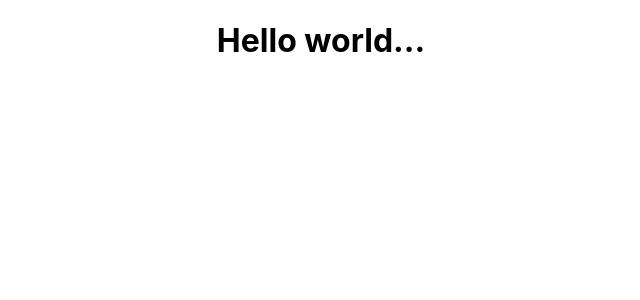
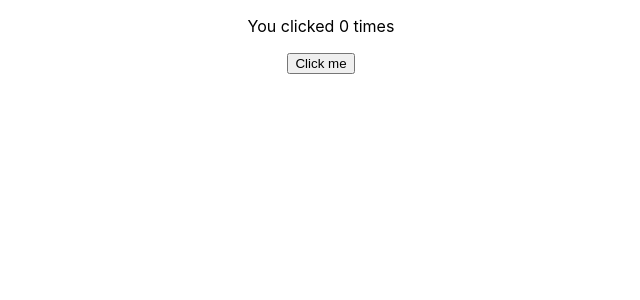
Before and after one commit to manipandi/react_js, a React (Create React App) app: page / in a window 1280 px wide. Shown: the top 300 px of the page, without its empty margins (319-959 px from the left). Built offline with nearby package versions, Linux system fonts and the light colour scheme.

Commit message:
feat: added useState

```diff
--- a/src/App.js
+++ b/src/App.js
@@ -1,9 +1,10 @@
 import './App.css';
+import UseStateExample from './UseState'
 
 function App() {
   return (
     <div className="App">
-      <h1>Hello world...</h1>
+     <UseStateExample/>
     </div>
   );
 }
```
